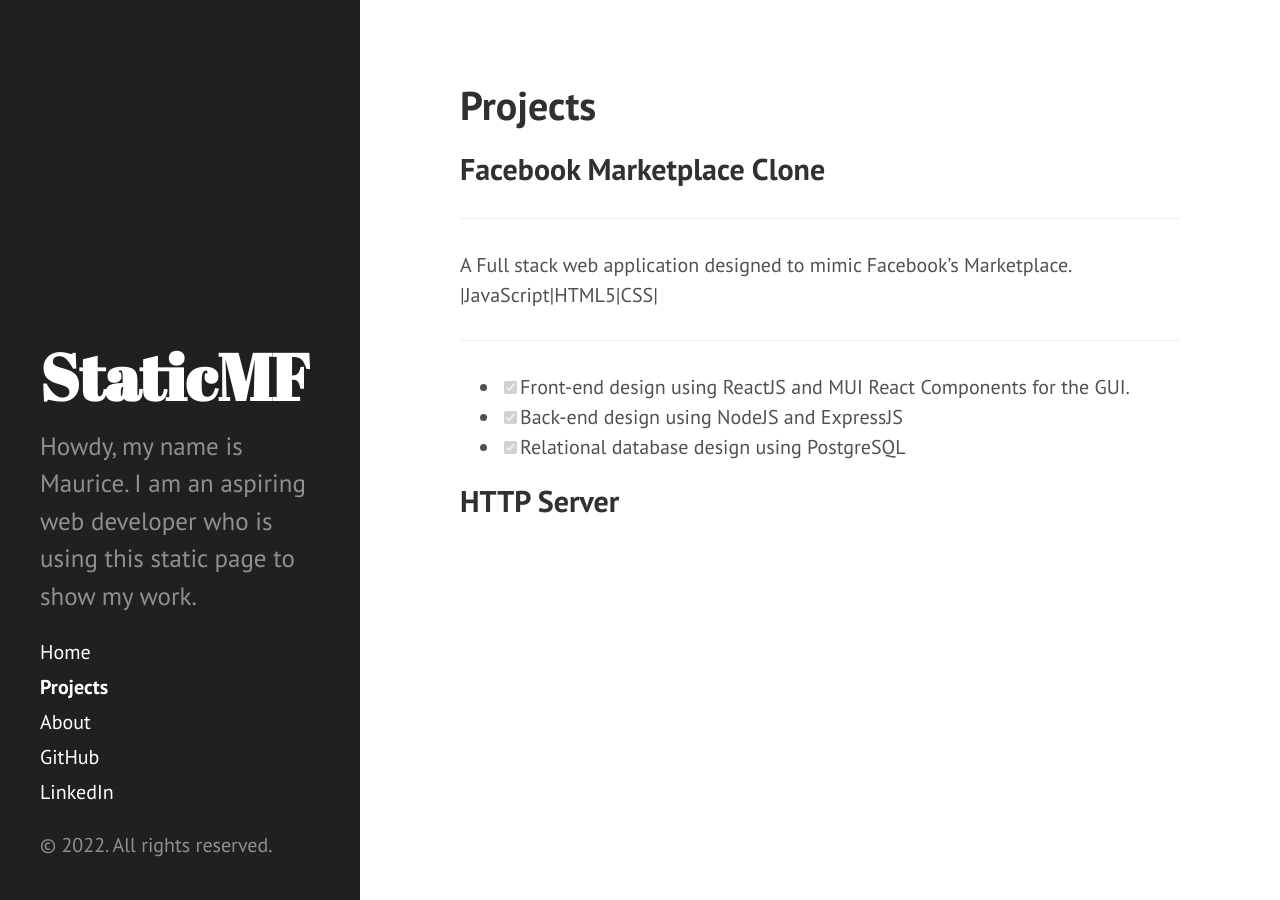
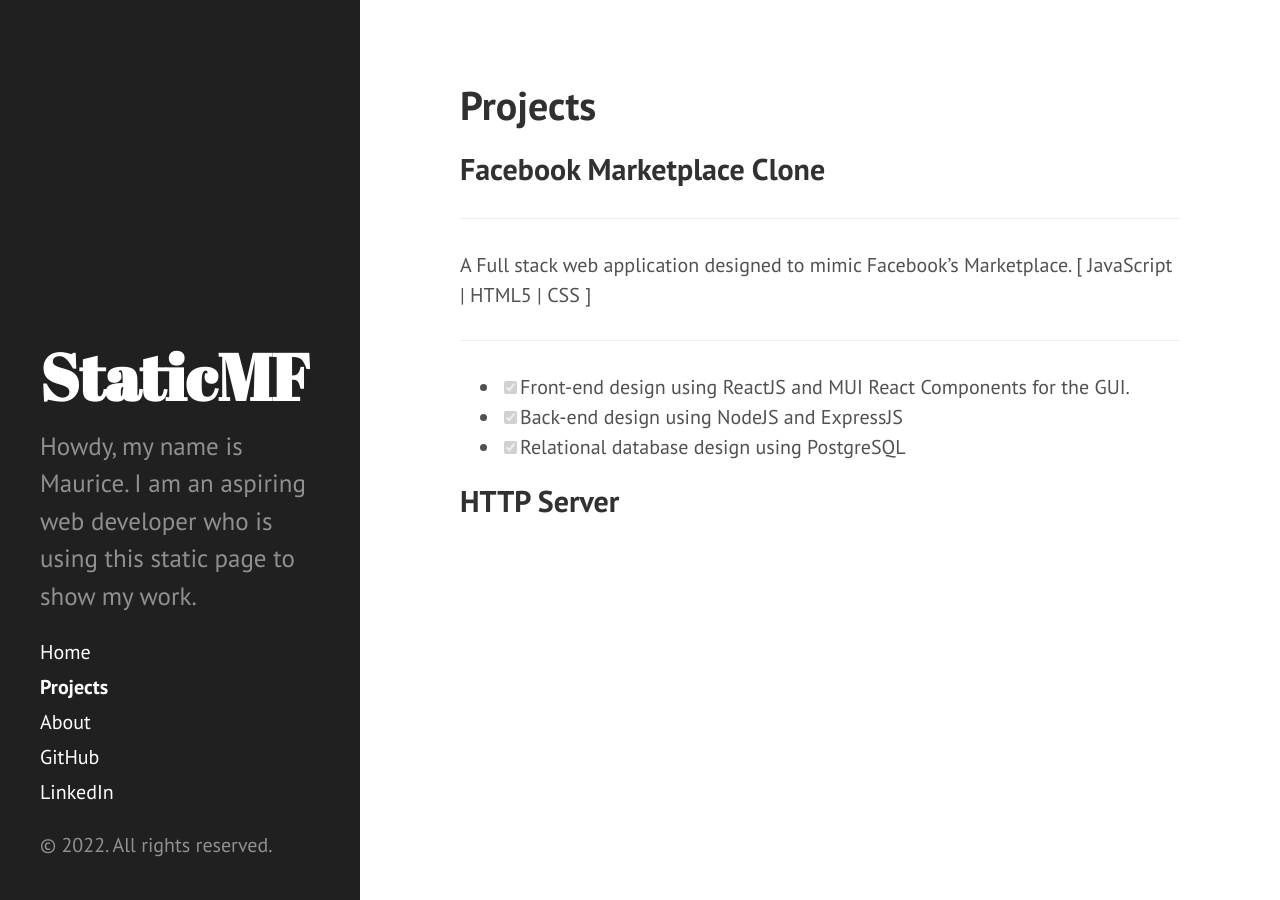
Before and after one commit to Maudi84/static_mf, a Jekyll site: the page built from Projects.md, in a window 1280 px wide. Built offline with Jekyll 4.4.1, drawn with Linux system fonts in a browser that asks for light colours.

```diff
--- a/Projects.md
+++ b/Projects.md
@@ -8,7 +8,7 @@ permalink: projects
 ## Facebook Marketplace Clone
 ***
 A Full stack web application designed to mimic Facebook's Marketplace.
-|JavaScript|HTML5|CSS|
+[ JavaScript | HTML5 | CSS ]
 
 ***
 - [x] Front-end design using ReactJS and MUI React Components for the GUI.
```
